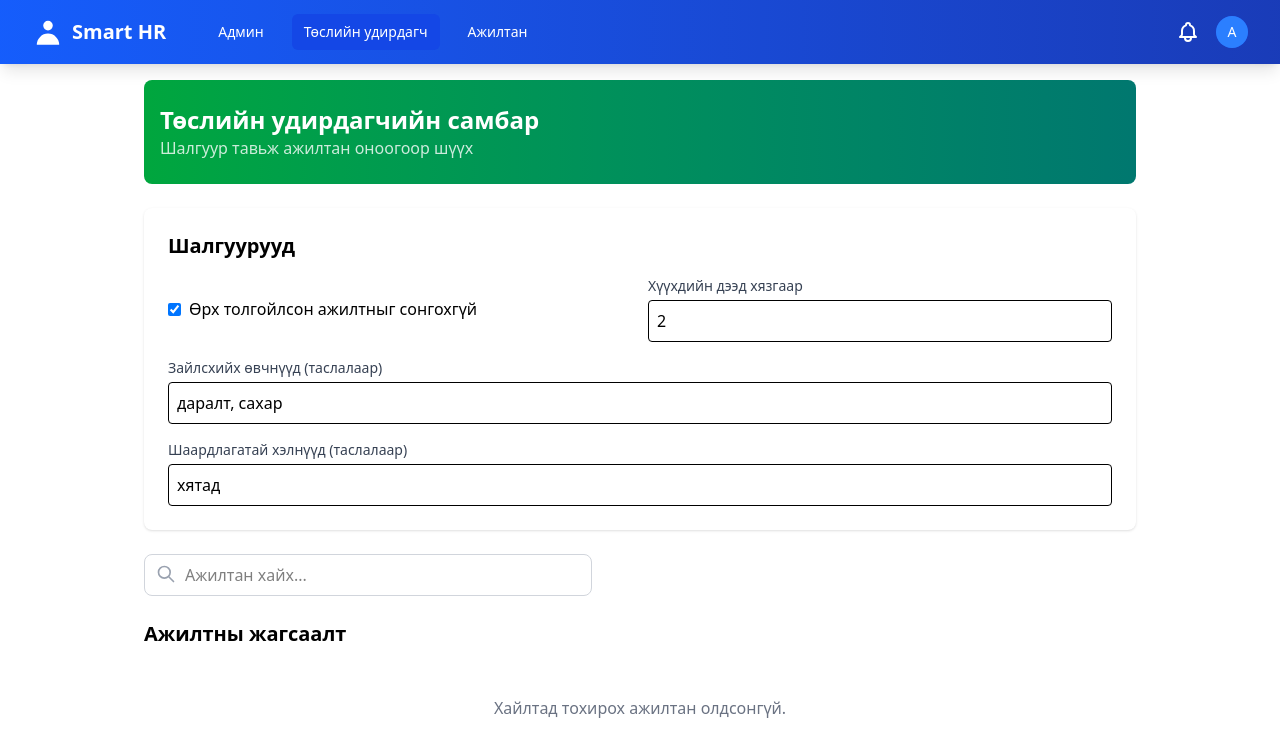
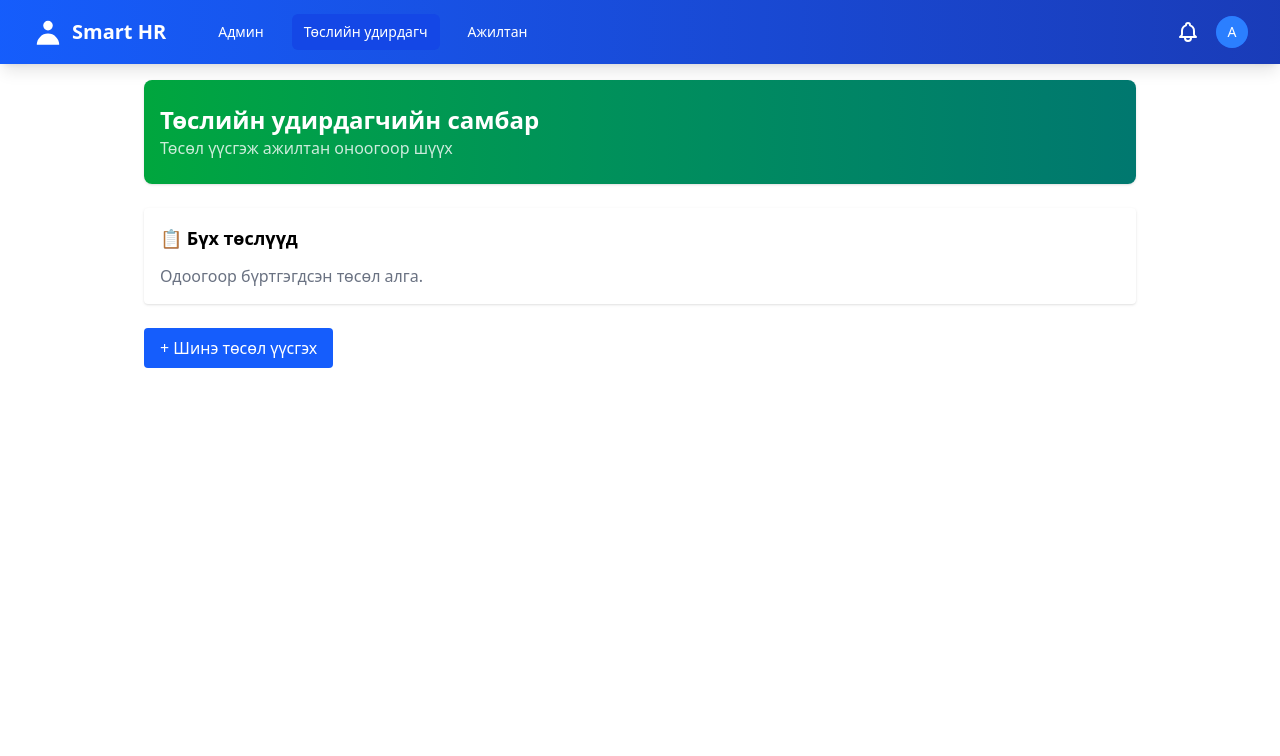
Before and after one commit to usukh6ayar/smart-hr, a React (Vite) app: page /manager in a window 1280 px wide. Shown: the top 756 px of the page. Built offline with nearby package versions, Linux system fonts and the light colour scheme.

Commit message:
project add, delete, choose employee

```diff
--- /dev/null
+++ b/src/components/ProjectForm.jsx
@@ -0,0 +1,104 @@
+import { useState } from "react";
+
+export default function ProjectForm({ onCreate }) {
+  const [title, setTitle] = useState("");
+  const [criteria, setCriteria] = useState({
+    avoidSingleParent: false,
+    avoidManyKids: 0,
+    avoidMedical: [],
+    requiredLanguages: [],
+  });
+
+  const handleSubmit = () => {
+    if (!title.trim()) return;
+    const newProject = {
+      id: Date.now(),
+      title,
+      criteria,
+    };
+    onCreate(newProject);
+    setTitle("");
+  };
+
+  return (
+    <div className="bg-white shadow p-6 rounded-lg mb-6 border">
+      <h2 className="text-xl font-semibold mb-4">Шинэ төсөл үүсгэх</h2>
+      <input
+        type="text"
+        placeholder="Төслийн нэр"
+        value={title}
+        onChange={(e) => setTitle(e.target.value)}
+        className="border p-2 rounded w-full mb-4"
+      />
+      <div className="grid grid-cols-1 sm:grid-cols-2 gap-4">
+        <label className="flex items-center space-x-2">
+          <input
+            type="checkbox"
+            checked={criteria.avoidSingleParent}
+            onChange={(e) =>
+              setCriteria((prev) => ({
+                ...prev,
+                avoidSingleParent: e.target.checked,
+              }))
+            }
+          />
+          <span>Өрх толгойлсон ажилтныг зайлсхийх</span>
+        </label>
+        <div>
+          <label className="text-sm text-gray-700">Хүүхдийн дээд хязгаар</label>
+          <input
+            type="number"
+            value={criteria.avoidManyKids}
+            onChange={(e) =>
+              setCriteria((prev) => ({
+                ...prev,
+                avoidManyKids: parseInt(e.target.value),
+              }))
+            }
+            className="border p-2 rounded w-full"
+          />
+        </div>
+        <div className="sm:col-span-2">
+          <label className="text-sm text-gray-700">
+            Зайлсхийх өвчнүүд (таслалаар)
+          </label>
+          <input
+            type="text"
+            value={criteria.avoidMedical.join(", ")}
+            onChange={(e) =>
+              setCriteria((prev) => ({
+                ...prev,
+                avoidMedical: e.target.value.split(",").map((s) => s.trim()),
+              }))
+            }
+            className="border p-2 rounded w-full"
+          />
+        </div>
+        <div className="sm:col-span-2">
+          <label className="text-sm text-gray-700">
+            Шаардлагатай хэлнүүд (таслалаар)
+          </label>
+          <input
+            type="text"
+            value={criteria.requiredLanguages.join(", ")}
+            onChange={(e) =>
+              setCriteria((prev) => ({
+                ...prev,
+                requiredLanguages: e.target.value
+                  .split(",")
+                  .map((s) => s.trim()),
+              }))
+            }
+            className="border p-2 rounded w-full"
+          />
+        </div>
+      </div>
+      <button
+        onClick={handleSubmit}
+        className="mt-4 bg-teal-600 text-white px-4 py-2 rounded hover:bg-teal-700"
+      >
+        Төсөл үүсгэх
+      </button>
+    </div>
+  );
+}
--- a/src/pages/ManagerDashboard.jsx
+++ b/src/pages/ManagerDashboard.jsx
@@ -1,116 +1,178 @@
+// ManagerDashboard.jsx
 import { useState, useEffect } from "react";
+import ProjectForm from "../components/ProjectForm";
 
 export default function ManagerDashboard() {
-  const [criteria, setCriteria] = useState({
-    avoidSingleParent: true,
-    avoidManyKids: 2,
-    avoidMedical: ["даралт", "сахар"],
-    requiredLanguages: ["хятад"],
-  });
-
+  const [projects, setProjects] = useState([]);
+  const [selectedProjectId, setSelectedProjectId] = useState(null);
   const [employees, setEmployees] = useState([]);
   const [searchTerm, setSearchTerm] = useState("");
+  const [showForm, setShowForm] = useState(false);
+  const [tempSelectedEmployees, setTempSelectedEmployees] = useState([]);
 
   useEffect(() => {
     const data = JSON.parse(localStorage.getItem("employees") || "[]");
     setEmployees(data);
+
+    const savedProjects = JSON.parse(localStorage.getItem("projects") || "[]");
+    setProjects(savedProjects);
   }, []);
 
-  const handleChange = (e) => {
-    const { name, value, type, checked } = e.target;
-    setCriteria((prev) => ({
-      ...prev,
-      [name]: type === "checkbox" ? checked : value,
-    }));
+  const handleCreateProject = (project) => {
+    const updated = [...projects, { ...project, selectedEmployees: [] }];
+    setProjects(updated);
+    localStorage.setItem("projects", JSON.stringify(updated));
+    setSelectedProjectId(project.id);
+    setShowForm(false);
   };
 
-  const handleListChange = (name, value) => {
-    setCriteria((prev) => ({
-      ...prev,
-      [name]: value.split(",").map((s) => s.trim()),
-    }));
+  const toggleProject = (projId) => {
+    setSelectedProjectId((prevId) => (prevId === projId ? null : projId));
   };
 
+  const handleDeleteProject = (id) => {
+    const filtered = projects.filter((p) => p.id !== id);
+    setProjects(filtered);
+    localStorage.setItem("projects", JSON.stringify(filtered));
+    if (selectedProjectId === id) setSelectedProjectId(null);
+  };
+
+  const handleToggleTempEmployee = (empId) => {
+    setTempSelectedEmployees((prev) =>
+      prev.includes(empId)
+        ? prev.filter((id) => id !== empId)
+        : [...prev, empId]
+    );
+  };
+
+  const handleSaveSelectedEmployees = () => {
+    const updatedProjects = projects.map((proj) => {
+      if (proj.id === selectedProjectId) {
+        return { ...proj, selectedEmployees: tempSelectedEmployees };
+      }
+      return proj;
+    });
+    setProjects(updatedProjects);
+    localStorage.setItem("projects", JSON.stringify(updatedProjects));
+  };
+
+  const selectedProject = projects.find((p) => p.id === selectedProjectId);
+  const criteria = selectedProject?.criteria;
+
+  useEffect(() => {
+    if (selectedProject) {
+      setTempSelectedEmployees(selectedProject.selectedEmployees || []);
+    }
+  }, [selectedProject]);
+
   const scoreEmployee = (emp) => {
+    if (!criteria) return 0;
     let score = 100;
     if (criteria.avoidSingleParent && emp.isSingleParent) score -= 30;
     if (emp.kids >= criteria.avoidManyKids) score -= 20;
+    if (criteria.avoidMedical.length > 0) {
       emp.medicalConditions.forEach((cond) => {
         if (criteria.avoidMedical.includes(cond)) score -= 15;
       });
+    }
+    if (criteria.requiredLanguages.length > 0) {
       const knowsLang = criteria.requiredLanguages.some((lang) =>
         emp.languages.includes(lang)
       );
       if (!knowsLang) score -= 25;
+    }
     return score;
   };
 
   const filteredEmployees = employees
-    .map((emp) => ({
-      ...emp,
-      score: scoreEmployee(emp),
-    }))
+    .map((emp) => ({ ...emp, score: scoreEmployee(emp) }))
     .sort((a, b) => b.score - a.score)
     .filter((emp) => emp.name.toLowerCase().includes(searchTerm.toLowerCase()));
 
+  const selectedEmployeesList = employees.filter((e) =>
+    tempSelectedEmployees.includes(e.id)
+  );
+
   return (
     <div className="pb-10">
-      {" "}
-      <div className="bg-gradient-to-r from-green-600 to-teal-700 text-white py-6 px-4 rounded-lg mb-6">
-        {" "}
-        <h1 className="text-2xl font-bold">Төслийн удирдагчийн самбар</h1>{" "}
-        <p className="opacity-80">Шалгуур тавьж ажилтан оноогоор шүүх</p>{" "}
+      <div className="bg-gradient-to-r from-green-600 to-teal-700 text-white py-6 px-4 rounded-lg mb-6 shadow">
+        <h1 className="text-2xl font-bold">Төслийн удирдагчийн самбар</h1>
+        <p className="opacity-80">Төсөл үүсгэж ажилтан оноогоор шүүх</p>
       </div>
-      <div className="bg-white shadow p-6 rounded-lg mb-6">
-        <h2 className="text-xl font-semibold mb-4">Шалгуурууд</h2>
-        <div className="grid grid-cols-1 sm:grid-cols-2 gap-4">
-          <label className="flex items-center space-x-2">
-            <input
-              type="checkbox"
-              name="avoidSingleParent"
-              checked={criteria.avoidSingleParent}
-              onChange={handleChange}
-            />
-            <span>Өрх толгойлсон ажилтныг сонгохгүй</span>
-          </label>
-          <div>
-            <label className="block text-sm font-medium text-gray-700 mb-1">
-              Хүүхдийн дээд хязгаар
-            </label>
-            <input
-              type="number"
-              name="avoidManyKids"
-              value={criteria.avoidManyKids}
-              onChange={handleChange}
-              className="border p-2 rounded w-full"
-            />
+
+      {!showForm && (
+        <>
+          <div className="mb-6 bg-white rounded shadow p-4">
+            <h2 className="text-lg font-semibold mb-3">📋 Бүх төслүүд</h2>
+            {projects.length === 0 ? (
+              <p className="text-gray-500">Одоогоор бүртгэгдсэн төсөл алга.</p>
+            ) : (
+              <ul className="space-y-2">
+                {projects.map((proj) => (
+                  <li
+                    key={proj.id}
+                    className={`cursor-pointer px-4 py-3 rounded border hover:bg-gray-50 transition ${
+                      selectedProjectId === proj.id
+                        ? "bg-gray-100 border-blue-400"
+                        : "border-gray-200"
+                    }`}
+                  >
+                    <div className="flex justify-between items-center">
+                      <div
+                        onClick={() => toggleProject(proj.id)}
+                        className="font-semibold flex-1"
+                      >
+                        {proj.title}
                       </div>
-          <div className="sm:col-span-2">
-            <label className="block text-sm font-medium text-gray-700 mb-1">
-              Зайлсхийх өвчнүүд (таслалаар)
-            </label>
-            <input
-              type="text"
-              value={criteria.avoidMedical.join(", ")}
-              onChange={(e) => handleListChange("avoidMedical", e.target.value)}
-              className="border p-2 rounded w-full"
-            />
+                      <button
+                        onClick={() => handleDeleteProject(proj.id)}
+                        className="text-sm text-red-500 hover:text-red-700 ml-4"
+                      >
+                        🗑 Устгах
+                      </button>
                     </div>
-          <div className="sm:col-span-2">
-            <label className="block text-sm font-medium text-gray-700 mb-1">
-              Шаардлагатай хэлнүүд (таслалаар)
-            </label>
-            <input
-              type="text"
-              value={criteria.requiredLanguages.join(", ")}
-              onChange={(e) =>
-                handleListChange("requiredLanguages", e.target.value)
-              }
-              className="border p-2 rounded w-full"
-            />
+                  </li>
+                ))}
+              </ul>
+            )}
           </div>
+
+          <button
+            onClick={() => setShowForm(true)}
+            className="mb-6 bg-blue-600 text-white px-4 py-2 rounded hover:bg-blue-700"
+          >
+            + Шинэ төсөл үүсгэх
+          </button>
+        </>
+      )}
+
+      {showForm && <ProjectForm onCreate={handleCreateProject} />}
+
+      {selectedProject && (
+        <>
+          <div className="bg-white rounded shadow p-6 mb-4">
+            <h2 className="text-xl font-semibold mb-2">
+              🧾 {selectedProject.title}
+            </h2>
+            <p className="text-sm text-gray-600 mb-4">
+              Түр сонгогдсон ажилтан: {tempSelectedEmployees.length}
+            </p>
+
+            <div className="flex justify-between items-center mb-4">
+              <button
+                onClick={handleSaveSelectedEmployees}
+                className="bg-green-600 text-white px-4 py-2 rounded hover:bg-green-700"
+              >
+                ✅ Хадгалах
+              </button>
+              <button
+                onClick={() => setSelectedProjectId(null)}
+                className="text-sm text-gray-500 hover:text-gray-700"
+              >
+                ⬅ Буцах
+              </button>
             </div>
-      </div>
+
             <div className="relative flex-grow max-w-md mb-6">
               <input
                 type="text"
@@ -133,13 +195,23 @@ export default function ManagerDashboard() {
                 />
               </svg>
             </div>
-      <h2 className="text-xl font-semibold mb-4">
-        Ажилтны жагсаалт{" "}
-        {filteredEmployees.length > 0 && `(${filteredEmployees.length})`}
-      </h2>
+
+            {selectedEmployeesList.length > 0 && (
+              <div className="bg-teal-50 border-l-4 border-teal-500 p-4 mb-6 rounded">
+                <h3 className="font-semibold mb-2">📌 Сонгогдсон ажилтнууд</h3>
+                <ul className="list-disc list-inside text-sm text-teal-900">
+                  {selectedEmployeesList.map((e) => (
+                    <li key={e.id}>{e.name}</li>
+                  ))}
+                </ul>
+              </div>
+            )}
+          </div>
+
           <div className="grid grid-cols-1 md:grid-cols-2 lg:grid-cols-3 gap-4">
-        {filteredEmployees.length > 0 ? (
-          filteredEmployees.map((emp) => (
+            {filteredEmployees.map((emp) => {
+              const isSelected = tempSelectedEmployees.includes(emp.id);
+              return (
                 <div
                   key={emp.id}
                   className="bg-white rounded-lg shadow-md overflow-hidden border border-gray-200 hover:shadow-lg transition-shadow border-l-4"
@@ -153,6 +225,7 @@ export default function ManagerDashboard() {
                   }}
                 >
                   <div className="bg-gradient-to-r from-teal-50 to-green-50 p-4 border-b">
+                    <div className="flex items-center justify-between">
                       <div className="flex items-center">
                         <div className="h-10 w-10 rounded-full bg-green-600 flex items-center justify-center text-white font-bold text-lg">
                           {emp.name.charAt(0)}
@@ -163,6 +236,17 @@ export default function ManagerDashboard() {
                             {emp.age} нас | {emp.gender} | Оноо: {emp.score}
                           </div>
                         </div>
+                      </div>
+                      <button
+                        onClick={() => handleToggleTempEmployee(emp.id)}
+                        className={`text-sm px-3 py-1 rounded ${
+                          isSelected
+                            ? "bg-red-500 text-white hover:bg-red-600"
+                            : "bg-teal-600 text-white hover:bg-teal-700"
+                        }`}
+                      >
+                        {isSelected ? "Хасах" : "Сонгох"}
+                      </button>
                     </div>
                   </div>
                   <div className="p-4 text-sm text-gray-700">
@@ -205,13 +289,11 @@ export default function ManagerDashboard() {
                     </div>
                   </div>
                 </div>
-          ))
-        ) : (
-          <div className="col-span-3 py-8 text-center text-gray-500">
-            Хайлтад тохирох ажилтан олдсонгүй.
+              );
+            })}
           </div>
+        </>
       )}
-      </div>
     </div>
   );
 }
```
Lines whose indentation alone changed are shown as unchanged.
